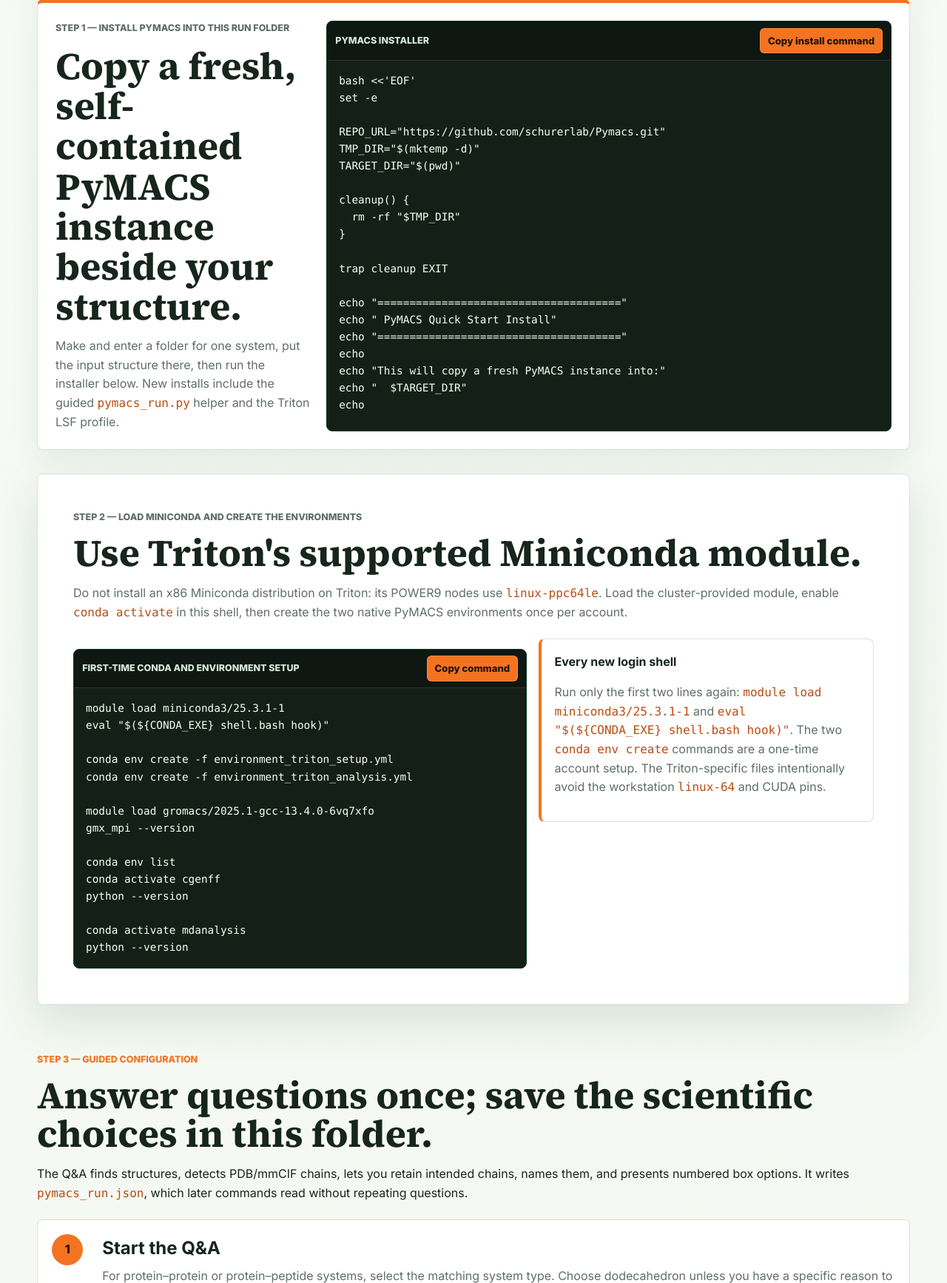
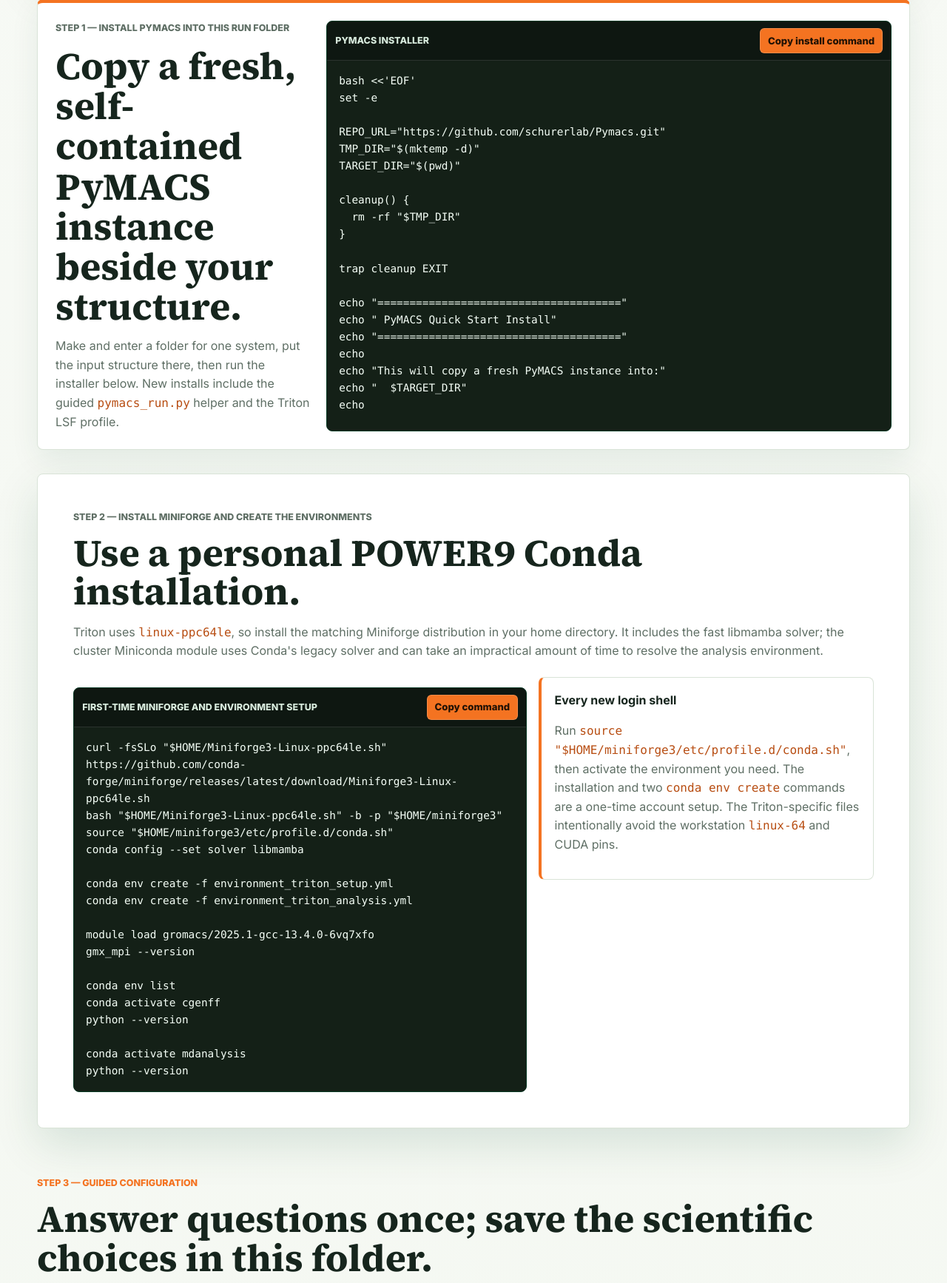
Before and after one commit to Joey305/pymacs-website, a Flask app: page /triton in a window 1280 px wide. Shown: the part 1523-3257 px from the top of the page at 74% size. Run offline with Flask 3, Linux system fonts and the light colour scheme.

Commit message:
Use Miniforge in Triton setup guide

```diff
--- a/templates/triton.html
+++ b/templates/triton.html
@@ -28,10 +28,12 @@
 </section>
 
 <section class="band environment-band">
-  <div class="section-heading"><p class="eyebrow">Step 2 — Load Miniconda and create the environments</p><h2>Use Triton's supported Miniconda module.</h2><p>Do not install an x86 Miniconda distribution on Triton: its POWER9 nodes use <code>linux-ppc64le</code>. Load the cluster-provided module, enable <code>conda activate</code> in this shell, then create the two native PyMACS environments once per account.</p></div>
+  <div class="section-heading"><p class="eyebrow">Step 2 — Install Miniforge and create the environments</p><h2>Use a personal POWER9 Conda installation.</h2><p>Triton uses <code>linux-ppc64le</code>, so install the matching Miniforge distribution in your home directory. It includes the fast libmamba solver; the cluster Miniconda module uses Conda's legacy solver and can take an impractical amount of time to resolve the analysis environment.</p></div>
   <div class="environment-layout">
-    <div class="command-card"><div class="command-head"><span>First-time Conda and environment setup</span><button type="button" data-copy-command>Copy command</button></div><pre><code>module load miniconda3/25.3.1-1
-eval "$(${CONDA_EXE} shell.bash hook)"
+    <div class="command-card"><div class="command-head"><span>First-time Miniforge and environment setup</span><button type="button" data-copy-command>Copy command</button></div><pre><code>curl -fsSLo "$HOME/Miniforge3-Linux-ppc64le.sh" https://github.com/conda-forge/miniforge/releases/latest/download/Miniforge3-Linux-ppc64le.sh
+bash "$HOME/Miniforge3-Linux-ppc64le.sh" -b -p "$HOME/miniforge3"
+source "$HOME/miniforge3/etc/profile.d/conda.sh"
+conda config --set solver libmamba
 
 conda env create -f environment_triton_setup.yml
 conda env create -f environment_triton_analysis.yml
@@ -45,7 +47,7 @@ python --version
 
 conda activate mdanalysis
 python --version</code></pre></div>
-    <div class="callout"><strong>Every new login shell</strong><p>Run only the first two lines again: <code>module load miniconda3/25.3.1-1</code> and <code>eval "$(${CONDA_EXE} shell.bash hook)"</code>. The two <code>conda env create</code> commands are a one-time account setup. The Triton-specific files intentionally avoid the workstation <code>linux-64</code> and CUDA pins.</p></div>
+    <div class="callout"><strong>Every new login shell</strong><p>Run <code>source "$HOME/miniforge3/etc/profile.d/conda.sh"</code>, then activate the environment you need. The installation and two <code>conda env create</code> commands are a one-time account setup. The Triton-specific files intentionally avoid the workstation <code>linux-64</code> and CUDA pins.</p></div>
   </div>
 </section>
 
@@ -90,7 +92,7 @@ tail -f mdrun.log</code></pre></div>
 
 <section class="band">
   <div class="section-heading"><p class="eyebrow">The whole Triton path</p><h2>One folder, seven commands.</h2></div>
-  <div class="command-card command-card-large"><pre><code>module load miniconda3/25.3.1-1 && eval "$(${CONDA_EXE} shell.bash hook)"
+  <div class="command-card command-card-large"><pre><code>source "$HOME/miniforge3/etc/profile.d/conda.sh"
 python pymacs_run.py configure
 python pymacs_run.py validate
 conda activate cgenff && module load gromacs/2025.1-gcc-13.4.0-6vq7xfo
```
